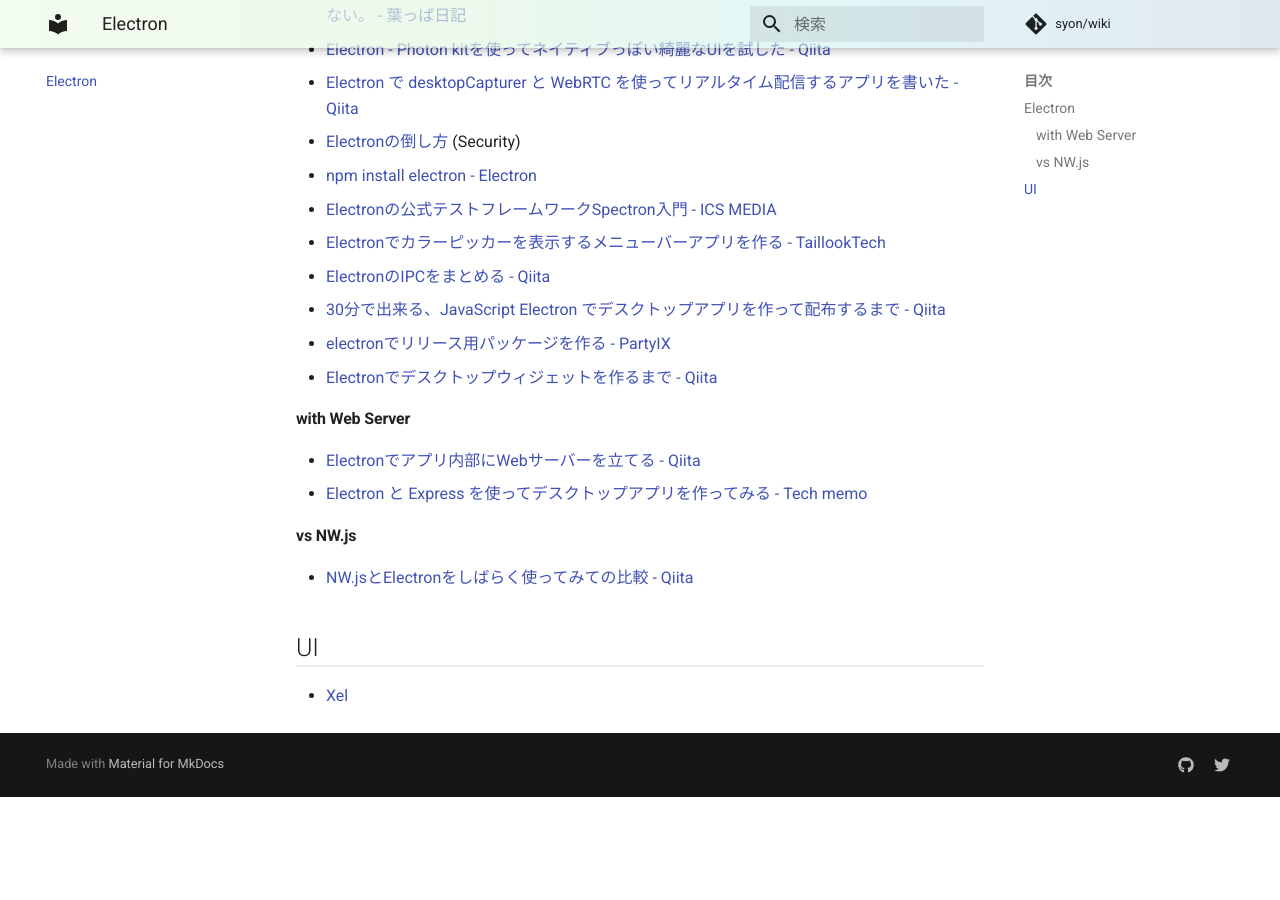
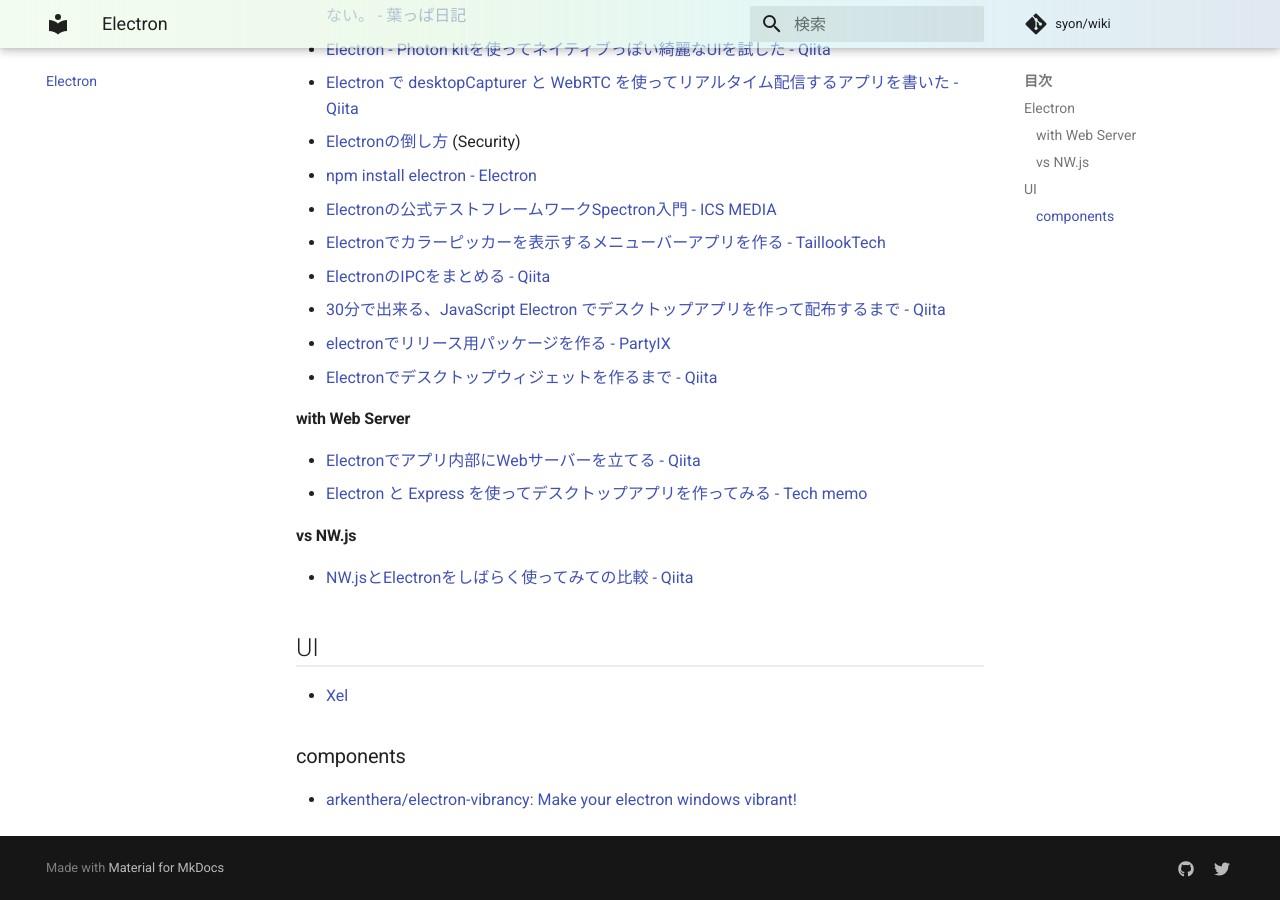
Before and after one commit to syon/wiki, an MkDocs documentation site: the page built from docs/Electron.md, in a window 1280 px wide and 900 px high, scrolled down 1120 px. Built offline with MkDocs 1.6.1 and Material for MkDocs 9.7.7, drawn with Linux system fonts in a browser that asks for light colours; comment, search, counter and statistics services are not loaded; before the commit the page ends 1917 px from its top, so only the background shows below that.

Commit message:
:memo: electron

```diff
--- a/docs/Electron.md
+++ b/docs/Electron.md
@@ -45,3 +45,7 @@
 ## UI
 
 - [Xel](https://xel-toolkit.org/)
+
+### components
+
+- [arkenthera/electron-vibrancy: Make your electron windows vibrant!](https://github.com/arkenthera/electron-vibrancy)
```
